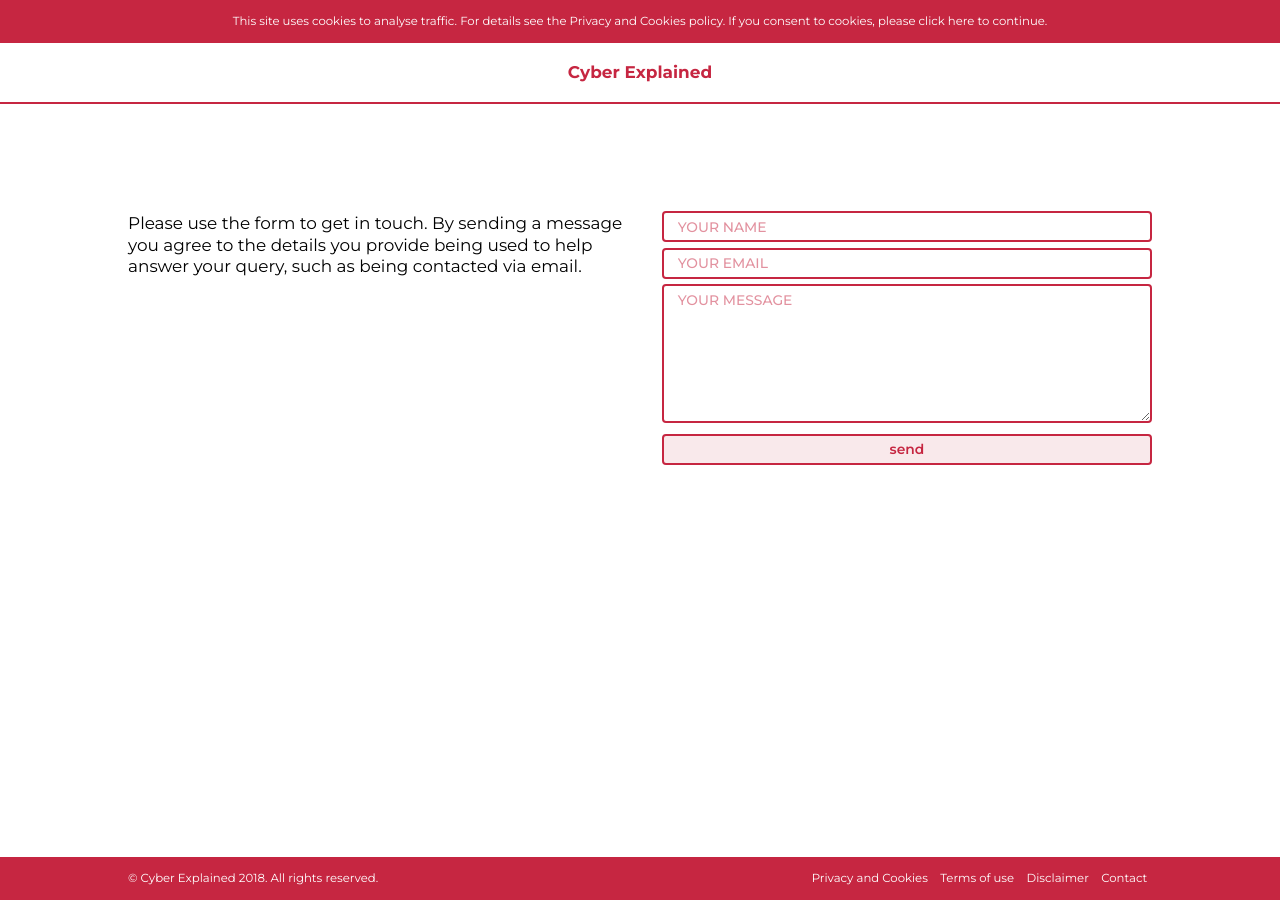
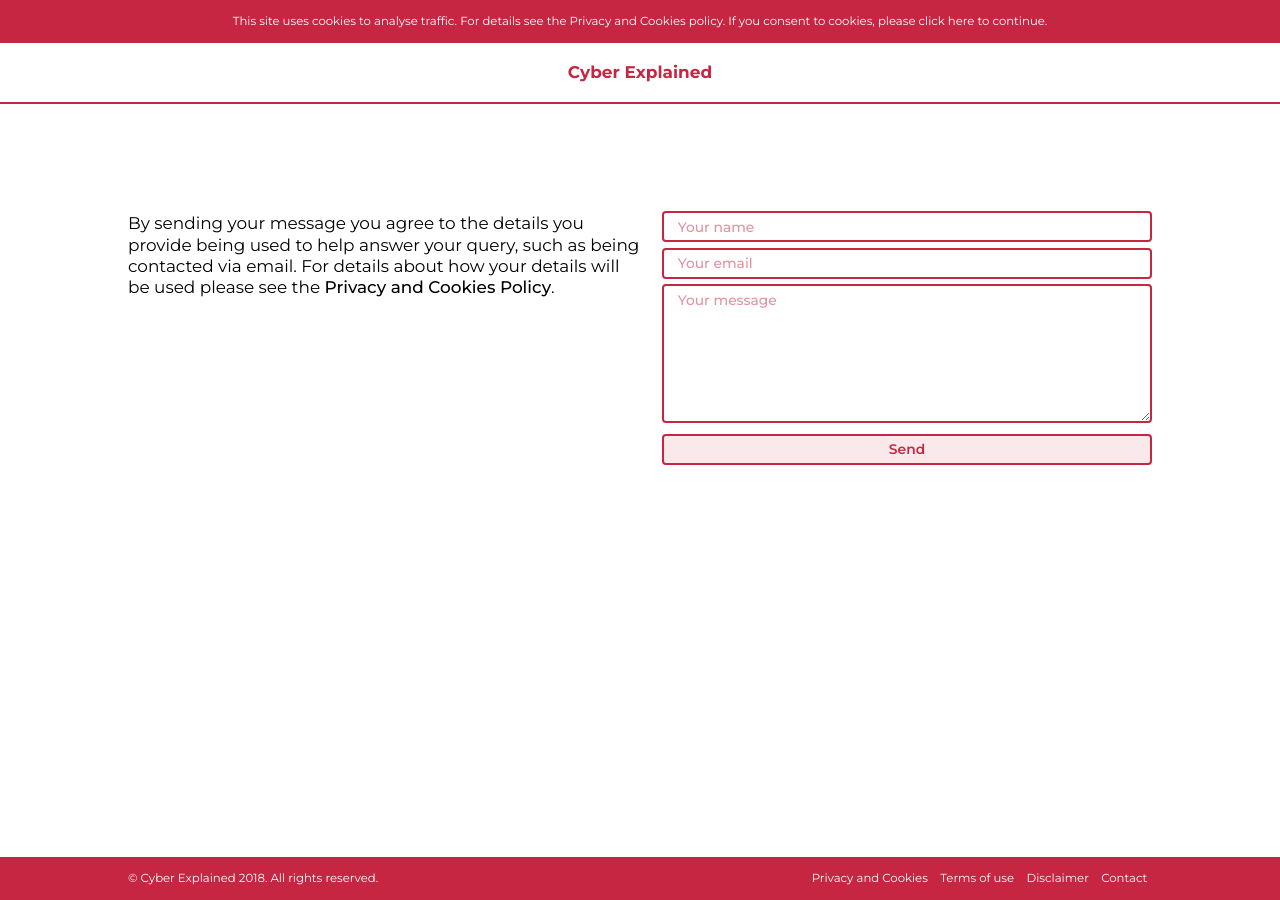
Before and after one commit to cyberexplained/cyberexplained.github.io, a Jekyll site: the page built from _pages/contact.md, in a window 1280 px wide. Built offline with Jekyll 4.4.1, drawn with Linux system fonts in a browser that asks for light colours; nearby versions of some CDN libraries.

Commit message:
Theme updates.

```diff
--- a/_layouts/contact.html
+++ b/_layouts/contact.html
@@ -3,14 +3,14 @@ layout: default
 ---
 <div class="form-container">
   <div class="form-left-panel">
-    <p>Please use the form to get in touch. By sending a message you agree to the details you provide being used to help answer your query, such as being contacted via email.</p>
+    <p>By sending your message you agree to the details you provide being used to help answer your query, such as being contacted via email. For details about how your details will be used please see the <a href="{{ site.url }}/privacy-and-cookies-policy.html">Privacy and Cookies Policy</a>.</p>
   </div>
   <div class="form-right-panel">
     <form>
-      <input type="text" id="name" name="name" placeholder="YOUR NAME" maxlength="100" required />
-      <input type="email" id="email" name="email" placeholder="YOUR EMAIL" maxlength="100" required />
-      <textarea id="message" name="message" placeholder="YOUR MESSAGE" maxlength="300" required></textarea>
-      <button class="form-submit" type="submit">send</button>
+      <input type="text" id="name" name="name" placeholder="Your name" maxlength="100" required />
+      <input type="email" id="email" name="email" placeholder="Your email" maxlength="100" required />
+      <textarea id="message" name="message" placeholder="Your message" maxlength="300" required></textarea>
+      <button class="form-submit" type="submit">Send</button>
     </form>
   </div>
 </div>
--- a/_sass/_base.scss
+++ b/_sass/_base.scss
@@ -34,6 +34,7 @@ main {
   // Spacing from top of page to first item.
   // Compensates for height of header.
   margin-top: 1em;
+  margin-bottom: 4em;
 }
 
 // No `:visited` state is required by default (browsers will use `a`)
@@ -104,3 +105,9 @@ strong {
        -o-transition: none !important;
           transition: none !important;
 }
+
+@media screen and (max-width: $small-screen-width) {
+  main {
+    margin-bottom: 5em;
+  }
+}
--- a/_sass/_contact.scss
+++ b/_sass/_contact.scss
@@ -21,6 +21,15 @@
     font-weight: $weight-regular;
     float:left;
     color: black;
+
+    a {
+      font-weight: $weight-medium;
+
+      &:focus,
+      &:hover {
+        text-decoration: underline;
+      }
+    }
   }
 
   .form-right-panel {
--- a/_sass/_footer.scss
+++ b/_sass/_footer.scss
@@ -2,7 +2,6 @@ footer {
   position: absolute;
   bottom: 0;
   left: 0;
-
 
   width: 100%;
   margin: 0;
```
